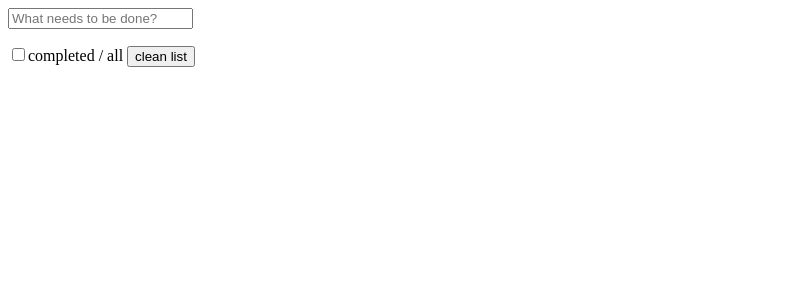
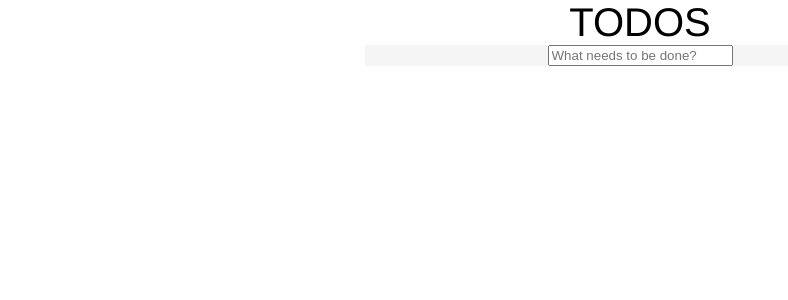
Before and after one commit to gaojuemin/todolist, a Vue app: page / in a window 1280 px wide. Shown: the top 300 px of the page, without its empty margins (0-788 px from the left). Built offline with nearby package versions, Linux system fonts and the light colour scheme.

Commit message:
[feature]almost done

```diff
--- a/index.html
+++ b/index.html
@@ -4,6 +4,7 @@
     <meta charset="UTF-8" />
     <link rel="icon" href="/favicon.ico" />
     <meta name="viewport" content="width=device-width, initial-scale=1.0" />
+    <link rel="stylesheet" type="text/css" href="reset.css">
     <title>Vite App</title>
   </head>
   <body>
--- /dev/null
+++ b/reset.css
@@ -0,0 +1,47 @@
+/* v2.0 | 20110126
+  http://meyerweb.com/eric/tools/css/reset/
+  License: none (public domain)
+*/
+html, body, div, span, applet, object, iframe,
+h1, h2, h3, h4, h5, h6, p, blockquote, pre,
+a, abbr, acronym, address, big, cite, code,
+del, dfn, em, img, ins, kbd, q, s, samp,
+small, strike, strong, sub, sup, tt, var,
+b, u, i, center,
+dl, dt, dd, ol, ul, li,
+fieldset, form, label, legend,
+table, caption, tbody, tfoot, thead, tr, th, td,
+article, aside, canvas, details, embed,
+figure, figcaption, footer, header, hgroup,
+menu, nav, output, ruby, section, summary,
+time, mark, audio, video {
+	margin: 0;
+	padding: 0;
+	border: 0;
+	font-size: 100%;
+	font: inherit;
+	vertical-align: baseline;
+}
+/* HTML5 display-role reset for older browsers */
+article, aside, details, figcaption, figure,
+footer, header, hgroup, menu, nav, section {
+	display: block;
+}
+body {
+	line-height: 1;
+}
+ol, ul {
+	list-style: none;
+}
+blockquote, q {
+	quotes: none;
+}
+blockquote:before, blockquote:after,
+q:before, q:after {
+	content: '';
+	content: none;
+}
+table {
+	border-collapse: collapse;
+	border-spacing: 0;
+}
--- a/src/App.vue
+++ b/src/App.vue
@@ -3,15 +3,16 @@
     <div class="todo-container">
       <div class="todo-wrap">
         <tdheader :addtodo="addtodo" />
-        <!-- 提前准备个函数，传给 -->
-        <tdbody :todos="todos" />
+        <!-- 提前准备个函数，传给son-->
+        <tdbody :todos="todos" :checktodo="checktodo" :deltodo="deltodo" />
         <!-- 父组件传子组件，把数据传去tdbody -->
-        <tdfoot />
+        <tdfoot :todos="todos" :checkall="checkall" :delall="delall" />
       </div>
     </div>
   </div>
 </template>
 <script>
+
 import tdbody from "./components/tdbody.vue";
 import tdfoot from "./components/tdfoot.vue";
 import tdheader from "./components/tdheader.vue";
@@ -26,17 +27,44 @@ export default {
   },
   data() {
     return {
-      todos: JSON.parse(localStorage.getItem("todos")), //输入内容作为数组，数组3个属性，id，title内容，done标记是否完成布尔值
-      //  {id:'001',item:'eat',done:true},
+      todos: JSON.parse(localStorage.getItem("todos")) || [], //输入内容作为数组，数组3个属性，id，title内容，done标记是否完成布尔值
+      //  {id:'001',item:'eat',done:true},如果不加[]，第一次输入时候会报错（Cannot read properties of null ）
     };
   },
   methods: {
+    //添加todo事项
     addtodo(todoobj) {
-      this.todos.unshift(todoobj); //框中添加数据
+      this.todos.unshift(todoobj); //框中添加数据unshift() 方法将一个或多个元素添加到数组的开头，并返回该数组的新长度(该方法修改原有数组)。
     },
+    //勾选或者取消勾选
+    checktodo(id) {
+      this.todos.forEach((todo) => {
+        if (todo.id === id) todo.done = !todo.done
+        //勾选后搜索条目中相同id的，把勾选状态取反，得把这结果送到tditem中。
+      });
+    },
+    deltodo(id) {
+      //删除todo
+      // todo.id = ''
+      this.todos = this.todos.filter((todo) => { // 返回id不等于删除的item，变成个新数组，赋值给todos，如果不赋值给todos 网页没有变化
+        return todo.id !== id
+      })
+    },
+    //全选和全不选
+    checkall(done) {
+      this.todos.forEach((todo) => {
+        todo.done = done    //done传来参数，是否被勾选，勾选了就是真。
+      })
+    },
+    //删除所有已经完成的todo
+    delall() {
+      this.todos = this.todos.filter(todo => {
+        return !todo.done     //更新列表把已经做完的都删除
+      })
+    }
   },
   watch: {
-    //用watch监视数据的变化,如果变化存一份最新的到本地.
+    //用watch监视数据的变化,如果变化存一份最新的到本地.unshift 方法vue可监控到。
     todos: {
       //深度监视为了监视用户是否删除数据.todo.done的值
       deep: true,
@@ -48,5 +76,6 @@ export default {
   },
 };
 </script>
-<style>
-</style>
+<style></style>
+<!--子传父数据，父提前建一个函数，子组件中调用函数并带参，父就可以收到这个参数数据了。-->
+<!--数据在哪里操作数据的方法就在哪里 ,子组件传值给爷爷组件，得通过父组件中转-->
--- a/src/components/tdbody.vue
+++ b/src/components/tdbody.vue
@@ -1,7 +1,8 @@
 <template>
   <ul class="todo-main">
-    <tditem v-for="todo in todos" :key="todo.id" :todo="todo" />
+    <tditem v-for="todo in todos" :key="todo.id" :todo="todo" :checktodo="checktodo" :deltodo="deltodo"/>
     <!--定义todo ，遍历数组中每个元素，todo=“todo“传数据 -->
+    <!-- 收到checktodo的数据，本组件不用，输入tditem标签传给子组件。 -->
   </ul>
 </template>
 <script>
@@ -9,9 +10,20 @@ import tditem from "./tditem.vue";
 export default {
   name: "tdbody",
   components: { tditem },
-  props: ["todos"], //接收app中传入的todos数据
+  props: ["todos", "checktodo","deltodo"], //接收app中传入的todos数据
 };
 </script>
 
 <style>
+.todo-main {
+  font: 14px "Helvetica Neue", Helvetica, Arial, sans-serif;
+  line-height: 1.4em;
+  background: #f5f5f5;
+  color: #4d4d4d;
+  min-width: 230px;
+  max-width: 550px;
+  margin: 0 auto;
+  font-weight: 300;
+  text-align: center;
+}
 </style>
--- a/src/components/tdfoot.vue
+++ b/src/components/tdfoot.vue
@@ -1,17 +1,80 @@
 <template>
-  <div class="todo-footer">
+  <div class="todo-footer" v-show="total">
     <label>
-      <input type="checkbox" />
+      <!-- <input type="checkbox" :checked="alldone" @change = "changeall" /> -->
+      <!-- 可以用v-model简写 -->
+      <input type="checkbox" v-model="alldone" />
     </label>
-    <span> <span>completed</span> / all </span>
-    <button class="btn btn-danger">clean list</button>
+    <span>
+      <span>completed {{ donetotal }}</span>
+      / All {{ total }}
+    </span>
+    <button class="btn btn-danger" @click="clearAll">clean done list</button>
   </div>
 </template>
 <script>
+
 export default {
   name: "tdfoot",
-};
+  props: ["todos", "checkall", "delall"],
+  computed: {
+    total() {
+      return this.todos.length;
+    },
+    donetotal() {
+      //第一种写法
+      //   let i=0
+      //   this.todos.forEach((todo)=>{
+      //   if(todo.done) i++
+      // })
+      // return i
+      // }
+      //用reduce统计函数改进后
+      // const x = this.todos.reduce((pre, current) => {           //pre是函数上次返回的值，下面不写pre会变undefined,
+      //   return pre + (current.done ? 1 : 0)   //如果done为真，那pre加1，如果为不加，最后是所有已完成的事项数。
+      // }, 0)
+      // return x
+      //reduce函数简写
+      return this.todos.reduce((pre, current) => pre + (current.done ? 1 : 0), 0)
+    },
+    alldone: {
+      // return this.donetotal == this.total && this.total > 0  配和非v-model
+      get() {
+        return this.donetotal == this.total && this.total > 0
+      },
+      set(value) {
+        this.checkall(value)
+      }
+
+    }
+
+  },
+  methods: {
+    // changeall(e){
+    //   this.checkall(e.target.checked)   //获取元素的是否被选择。配合非v-model
+    // }
+    clearAll() {
+      if (confirm("Are you sure you want to delete")) {
+        this.delall() //del all done
+      }
+
+    }
+  }
+}
+
+//数组的方法，得多熟悉。
 </script>
 
 <style>
+.todo-footer {
+  font: 14px "Helvetica Neue", Helvetica, Arial, sans-serif;
+  line-height: 1.4em;
+  background: #f5f5f5;
+  color: #4d4d4d;
+  min-width: 230px;
+  max-width: 550px;
+  margin: 0 auto;
+  font-weight: 300;
+  text-align: center;
+}
 </style>
--- a/src/components/tdheader.vue
+++ b/src/components/tdheader.vue
@@ -1,10 +1,7 @@
 <template>
+  <h1 class="title">TODOS</h1>
   <div class="todo-header">
-    <input
-      type="text"
-      placeholder="What needs to be done?"
-      @keyup.enter="add"
-    />
+    <input type="text" placeholder="What needs to be done?" @keyup.enter="add" />
   </div>
 </template>
 <script>
@@ -16,11 +13,28 @@ export default {
     add(event) {
       const todoobj = { id: nanoid(), item: event.target.value, done: false }; //将输入内容包装成todo对象。
       //console.log(todoobj)
-      this.addtodo(todoobj);
+      this.addtodo(todoobj); //这里的this指的是
+      event.target.value = ""; //输入后输入框变空。
     },
   },
 };
 </script>
 
 <style>
+.title {
+  text-align: center;
+  font: 40px "Helvetica Neue", Helvetica, Arial, sans-serif;
+}
+
+.todo-header {
+  font: 14px "Helvetica Neue", Helvetica, Arial, sans-serif;
+  line-height: 1.4em;
+  background: #f5f5f5;
+  color: #4d4d4d;
+  min-width: 230px;
+  max-width: 550px;
+  margin: 0 auto;
+  font-weight: 300;
+  text-align: center;
+}
 </style>
--- a/src/components/tditem.vue
+++ b/src/components/tditem.vue
@@ -1,18 +1,35 @@
 <template>
   <li>
     <label>
-      <input type="checkbox" :checked="todo.done" />
-      <!--  :checked="todo.done"动态标签属性-->
+      <input type="checkbox" :checked="todo.done" @click="handlecheck(todo.id)" />
+      <!--  :checked="todo.done"动态标签属性,为了初始化显示 @click 事件传参
+      v-model="todo.done"利用v-model的双向数据绑定功能，监控是否用户勾选-->
       <span>{{ todo.item }}</span>
     </label>
+    <button class="btn btn-del" @click="handledelete(todo.id)">delete</button>
+    <!-- delete是js关键词，得改名字 -->
   </li>
 </template>
 <script>
 export default {
   name: "tditem",
-  props: ["todo"], //接收tdbody中的数据
+  props: ["todo", "checktodo", "deltodo"], //接收tdbody中的数据，props数据不能修改，如果是数据是对象，可以修改对象的属性值，vue监控不到
+  methods: {
+
+    //勾选已完成
+    handlecheck(id) {
+      //通知App将对应的todo对象 的done值取反
+      this.checktodo(id)
+    },
+    //删除条目
+    handledelete(id) {
+      if (confirm("Are you sure you want to delete")) {
+        this.deltodo(id)
+      }
+
+    },
+  },
 };
 </script>
 
-<style>
-</style>
+<style></style>
```
